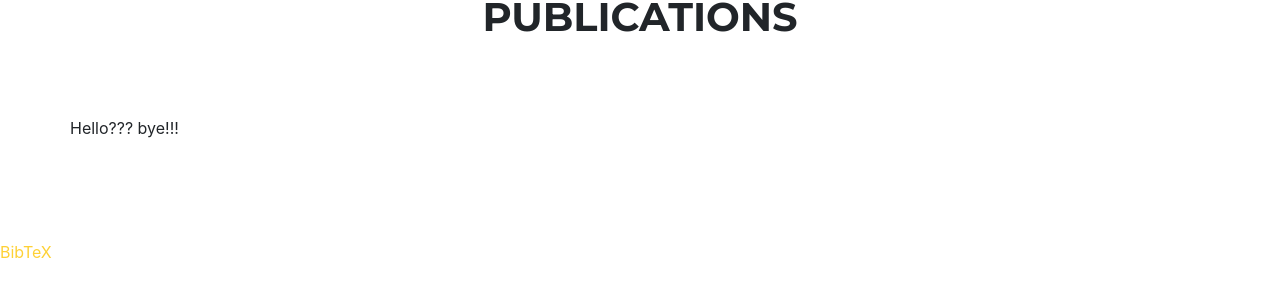
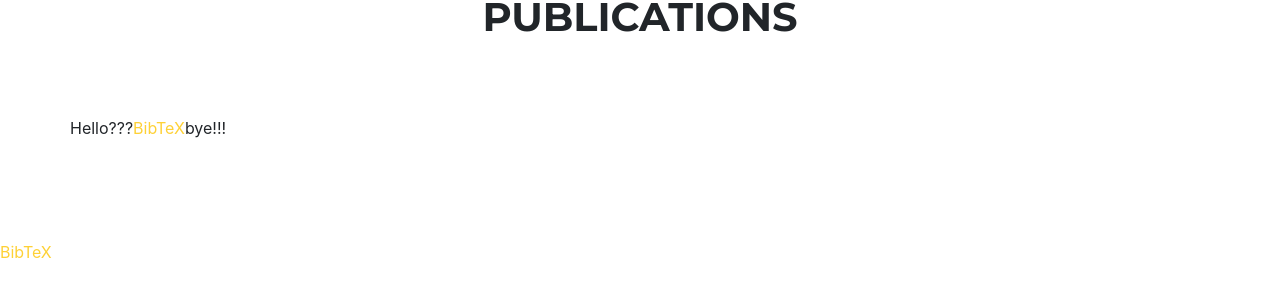
Before and after one commit to mortazavilab/mortazavilab.github.io, a Jekyll site: the page built from publications.md, in a window 1280 px wide and 1379 px high. Shown: the part 1015-1302 px from the top of the window. Built offline with Jekyll 4.4.1, drawn with Linux system fonts in a browser that asks for light colours; some web fonts are replaced.

Commit message:
Update publications.html

```diff
--- a/_includes/publications.html
+++ b/_includes/publications.html
@@ -9,7 +9,35 @@
   </div>
   <div class="row">
 	  Hello???
-	  {{ reference }}
+
+	  {{reference}}
+
+<div id="{{key}}-materials">
+  <ul class="nav nav-pills">
+    {% if entry.abstract %}
+    <li><a data-toggle="collapse" href="#{{key}}-abstract">Abstract</a></li>
+    {% endif %}
+
+    <li><a data-toggle="collapse" href="javascript:toggleDiv('{{key}}-bibtex')">BibTeX</a></li>
+    <div id="{{key}}-bibtex" style="display:none;">
+    <pre class="collapse">{{entry.bibtex}}</pre>
+    </div>
+
+    {% if link %}
+    <li><a href="{{link}}">Download</a></li>
+    {% endif %}
+    {% if entry.doi %}
+    <li>DOI: <a href="http://dx.doi.org/{{entry.doi}}">{{entry.doi}}</a></li>
+    {% endif %}
+  </ul>
+
+  {% if entry.abstract %}
+  <p id="{{key}}-abstract" class="collapse">{{entry.abstract}}</p>
+  {% endif %}
+
+</div>
+
+
 	  bye!!!
   </div>
   <div class="row">
```
